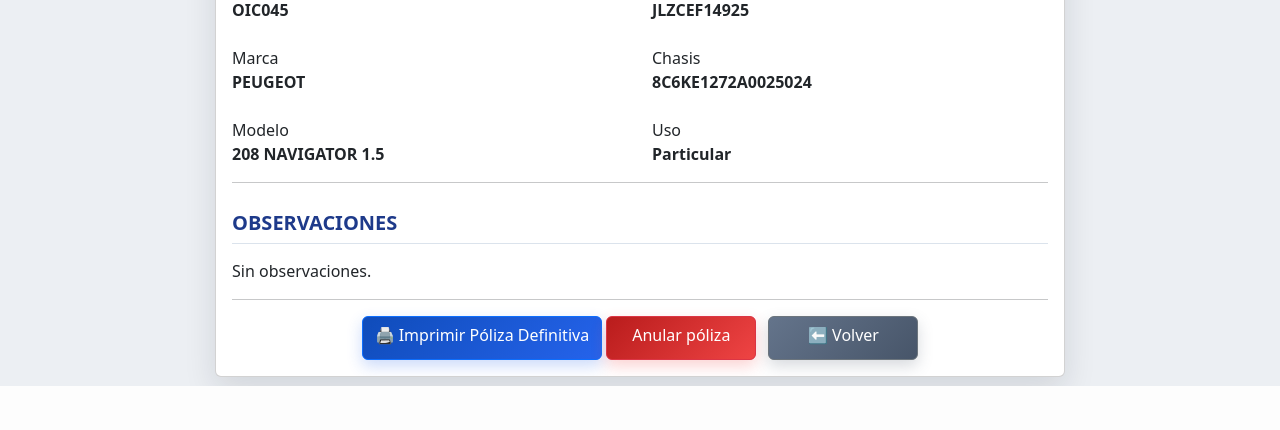
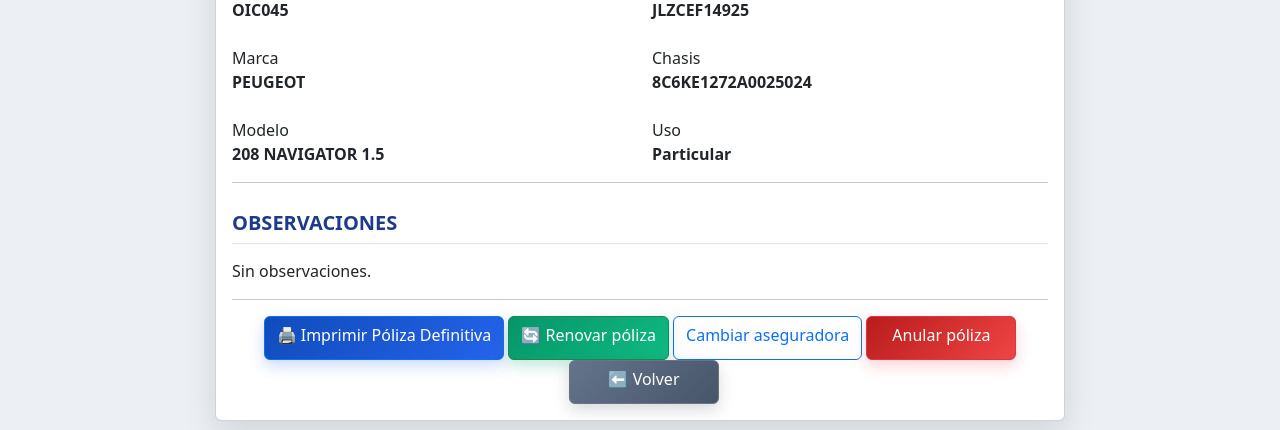
Before and after one commit to pasluiscespedes-rgb/pas_control, a Django app: page /polizas/1/ in a window 1280 px wide. Shown: the part 648-1078 px from the top of the page. Before the commit the page ends 1034 px from the top, so only its background shows below. Run offline with Django 5.2, Linux system fonts and the light colour scheme; data comes from the database, SQL or seed files in the repository.

Commit message:
feat(polizas): acceso a renovaciones desde fichas existentes

```diff
--- a/principal/templates/principal/ver_poliza.html
+++ b/principal/templates/principal/ver_poliza.html
@@ -249,6 +249,13 @@ Uso
 
 {% endif %}
 
+{% if poliza.estado != "Anulada" and not poliza.continuaciones.exists %}
+    <a href="{% url 'renovar_poliza' poliza.id %}" class="btn btn-success">🔄 Renovar póliza</a>
+    <a href="{% url 'cambiar_aseguradora' poliza.id %}" class="btn btn-outline-primary">Cambiar aseguradora</a>
+{% endif %}
+{% if poliza.poliza_anterior %}
+<p class="small">Continuación de póliza {{ poliza.poliza_anterior.numero_poliza }} ({{ poliza.poliza_anterior.compania }})</p>
+{% endif %}
 {% if poliza.estado != "Anulada" %}
     <a href="{% url 'anular_poliza' poliza.id %}"
        class="btn btn-danger">
```
